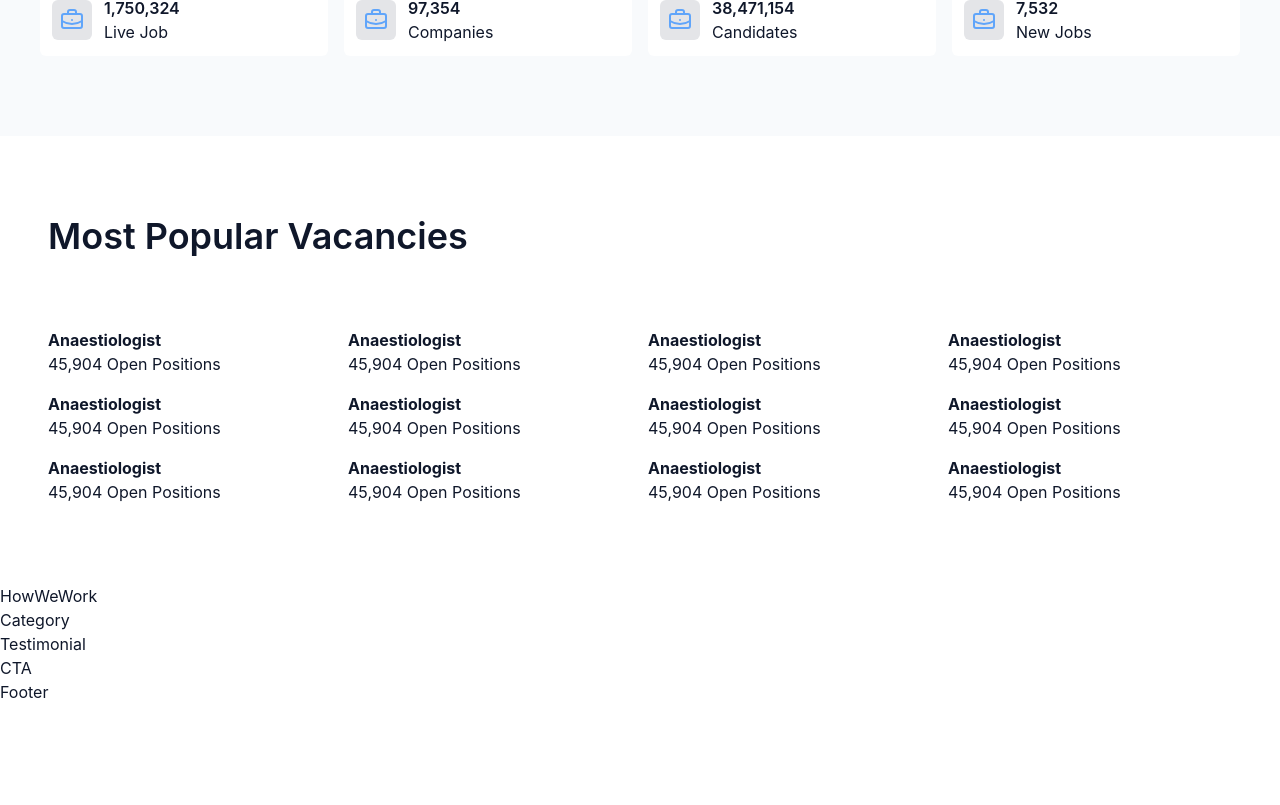
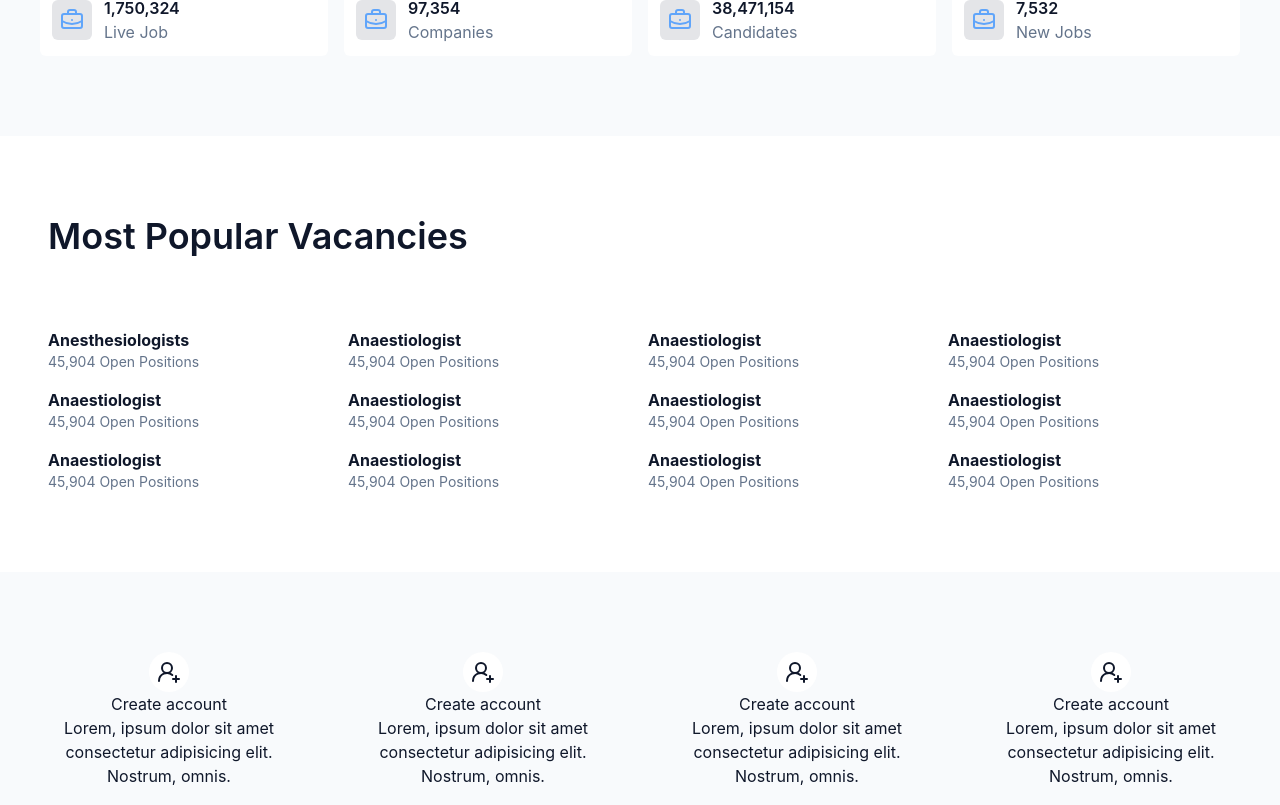
Before and after one commit to Nnaemeka10/Dev-Link, a React (Vite) app in the folder frontend/: page / in a window 1280 px wide. Shown: the part 635-1440 px from the top of the page. Before the commit the page ends 1339 px from the top, so only its background shows below. Built offline with nearby package versions, Linux system fonts and the light colour scheme.

Commit message:
made some adjustments

```diff
--- a/frontend/src/features/landing/components/Hero.tsx
+++ b/frontend/src/features/landing/components/Hero.tsx
@@ -12,7 +12,7 @@ const Hero = () => {
         {/* hero content and image */}
         <div className="flex items-center justify-between gap-28">
           {/* hero content */}
-          <div className="flex flex-col w-full lg:w-[60%] gap-4 ">
+          <article className="flex flex-col w-full lg:w-[60%] gap-4 ">
             <h1 className="font-[600] text-4xl w-[80%]">Find a job that suits your interests & skills</h1>
             <p className="text-secondary-600 w-[80%]">Lorem ipsum dolor sit amet consectetur adipisicing elit. Animi, excepturi minus deserunt accusantium, labore dolores fugiat perspiciatis impedit quidem, doloremque molestiae vitae? Accusamus, saepe!</p>
             <div className="flex bg-white border-2 border-secondary-100 py-3 px-2 items-center gap-2 pl-5">
@@ -34,7 +34,7 @@ const Hero = () => {
               </Button>
             </div>
             <p><span className="text-secondary-500">Suggestion: </span>Designer, Programming, <span className="text-primary-600 font-medium">Digital marketing </span>Video, Animation</p>
-          </div>
+          </article>
 
           {/* hero image */}
           <div className="flex w-full lg:w-[40%] fixed left-[40vw] opacity-10 lg:relative lg:left-0 lg:opacity-100">
--- a/frontend/src/features/landing/components/HowWeWork.tsx
+++ b/frontend/src/features/landing/components/HowWeWork.tsx
@@ -1,8 +1,43 @@
+import { UserPlus2 } from "lucide-react"
 
 
 const HowWeWork = () => {
   return (
-    <div>HowWeWork</div>
+    <section className="text-secondary-900 bg-secondary-50 w-full py-20 bodypad">
+      <div className="flex items-center justify-center gap-18">
+        <article className="flex items-center flex-col justify-center">
+          <div className="flex justify-center items-center rounded-full bg-white h-10 w-10">
+            <UserPlus2 />
+          </div>
+          <h5 className="text-center">Create account</h5>
+          <p className="text-center">Lorem, ipsum dolor sit amet consectetur adipisicing elit. Nostrum, omnis.</p>
+        </article>
+
+        <article className="flex items-center flex-col justify-center">
+          <div className="flex justify-center items-center rounded-full bg-white  h-10 w-10">
+            <UserPlus2 />
+          </div>
+          <h5 className="text-center">Create account</h5>
+          <p className="text-center">Lorem, ipsum dolor sit amet consectetur adipisicing elit. Nostrum, omnis.</p>
+        </article>
+
+        <article className="flex items-center flex-col justify-center">
+          <div className="flex justify-center items-center rounded-full bg-white w-10 h-10">
+            <UserPlus2 />
+          </div>
+          <h5 className="text-center">Create account</h5>
+          <p className="text-center">Lorem, ipsum dolor sit amet consectetur adipisicing elit. Nostrum, omnis.</p>
+        </article>
+
+        <article className="flex items-center flex-col justify-center">
+          <div className="flex justify-center items-center rounded-full bg-white  h-10 w-10">
+            <UserPlus2 />
+          </div>
+          <h5 className="text-center">Create account</h5>
+          <p className="text-center">Lorem, ipsum dolor sit amet consectetur adipisicing elit. Nostrum, omnis.</p>
+        </article>
+      </div>
+    </section>
   )
 }
 
--- a/frontend/src/features/landing/components/Vacancies.tsx
+++ b/frontend/src/features/landing/components/Vacancies.tsx
@@ -4,7 +4,7 @@ const Vacancies = () => {
 
   const PopularVacancies = [
     {
-      role: 'Anaestiologist',
+      role: 'Anesthesiologists',
       number: '45,904'
     },
     {
@@ -54,7 +54,7 @@ const Vacancies = () => {
   ]
 
   return (
-    <section className=" text-secondary-900 bg-white-50 w-full py-20 bodypad">
+    <section className=" text-secondary-900 bg-white w-full py-20 bodypad">
       <div className="flex flex-col justify-between gap-18">
         <h1 className="header">Most Popular Vacancies</h1>
           <div className="grid grid-cols-1 md:grid-cols-2 lg:grid-cols-4 gap-4">
@@ -62,7 +62,7 @@ const Vacancies = () => {
               PopularVacancies.map((vacancy, index) => (
                 <article key={index}>
                   <h5 className="font-[700]">{vacancy.role}</h5>
-                  <p>{`${vacancy.number} Open Positions`}</p>
+                  <p className="text-secondary-500 text-sm">{`${vacancy.number} Open Positions`}</p>
                 </article>
               ))
             }
--- a/frontend/src/shared/components/MetricCard.tsx
+++ b/frontend/src/shared/components/MetricCard.tsx
@@ -9,17 +9,17 @@ interface MetricCardProps {
 
 const MetricCard = ({metric, description, icon} : MetricCardProps) => {
     return (
-          <div className="flex items-center p-3 rounded-md w-72 bg-white gap-3 transition-all duration-300 cursor-pointer hover:shadow-md group">
+          <article className="flex items-center p-3 rounded-md w-72 bg-white gap-3 transition-all duration-300 cursor-pointer hover:shadow-md group">
             {/* blue icon*/}
             <div className="flex items-center justify-center rounded-md bg-primary-100 p-2 group-hover:bg-primary-800 group-hover:transition-all group-hover:duration-300">
                 {icon}
             </div>
             {/* next content */}
             <div className="">
-              <p className="font-[600]">{metric}</p>
-              <p>{description}</p>
+              <h5 className="font-[600]">{metric}</h5>
+              <p className="text-secondary-500">{description}</p>
             </div>
-          </div>
+          </article>
     )
 }
 
```
